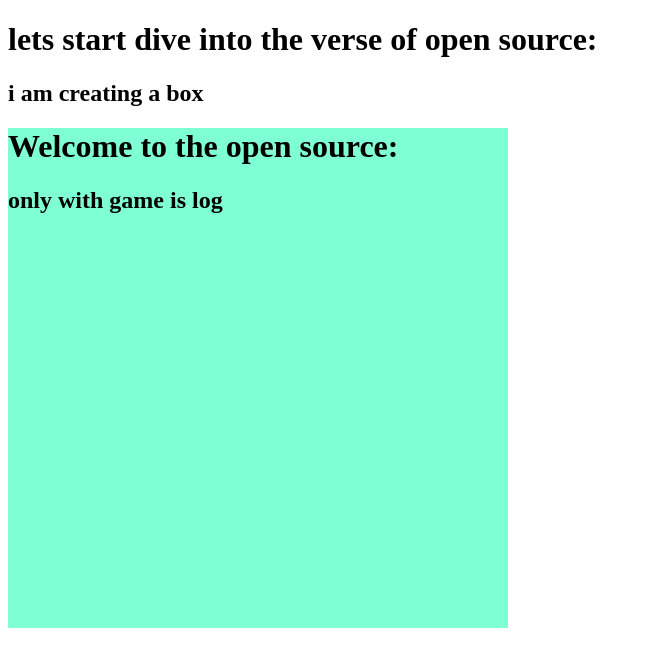
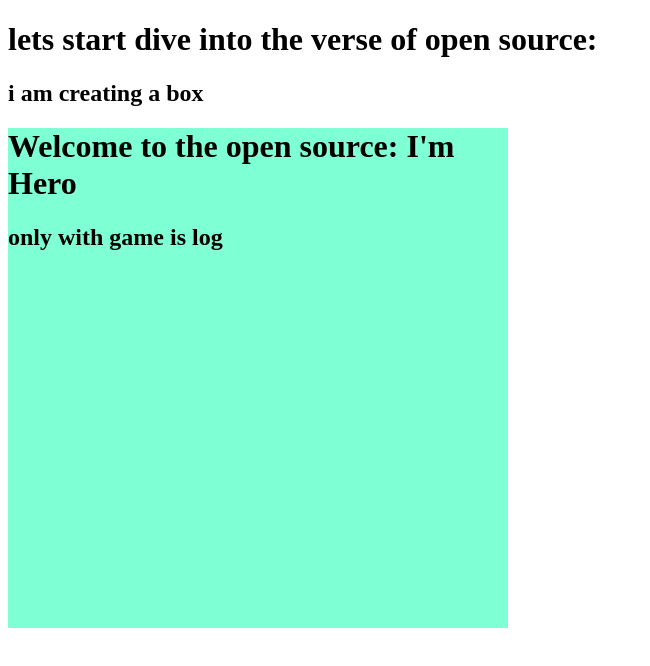
Before and after one commit to PRAKASH-DANGI0038/prakast_first, a plain HTML site: page index.html in a window 1280 px wide. Shown: the whole page, without its empty margins (0-650 px from the left). Drawn offline with Linux system fonts and the light colour scheme.

Commit message:
Update index.html

```diff
--- a/index.html
+++ b/index.html
@@ -19,7 +19,7 @@
     <h1> lets start dive into the verse of open source: </h1>
     <h2> i am creating a box </h2>
     <div class="box">
-        <h1> Welcome to the open source: </h1>
+        <h1> Welcome to the open source: I'm Hero</h1>
         <h2> only with game is log </h2>
     </div>
 </body>
```
